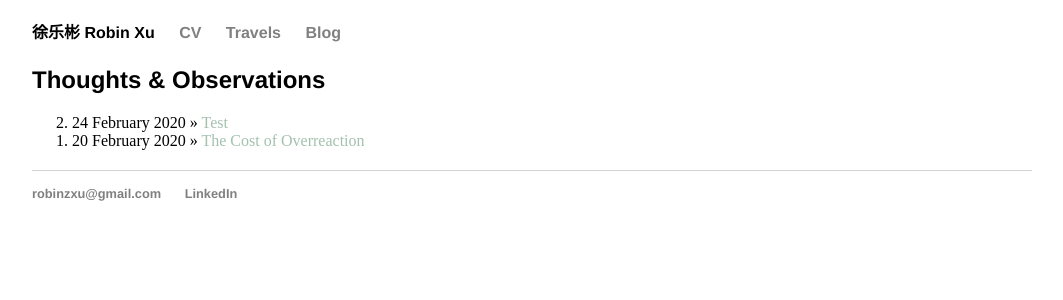
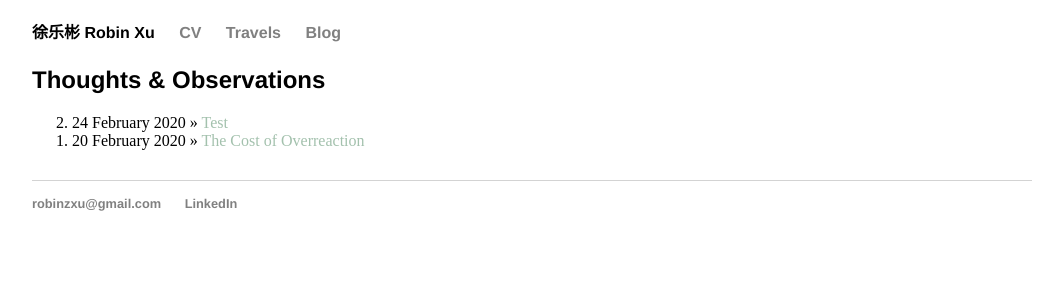
Before and after one commit to robinzxu/robinzxu.github.io, a Jekyll site: the page built from blog/index.html, in a window 1280 px wide. Shown: the top 300 px of the page, without its empty margins (108-1171 px from the left). Built offline with Jekyll 4.4.1, drawn with Linux system fonts in a browser that asks for light colours.

Commit message:
Update main.css

```diff
--- a/css/main.css
+++ b/css/main.css
@@ -68,7 +68,7 @@ footer { border-top: 1px solid #d3d3d3; font-size: 0.8em; }
  }
 
 /* Blog */
-ol.posts { margin: 20px auto ; font-size: 1em; }
+ol.posts { margin: 20px auto 30px; font-size: 1em; }
 /* ul.posts li { list-style: square; } */
 
 /* CV */
```
